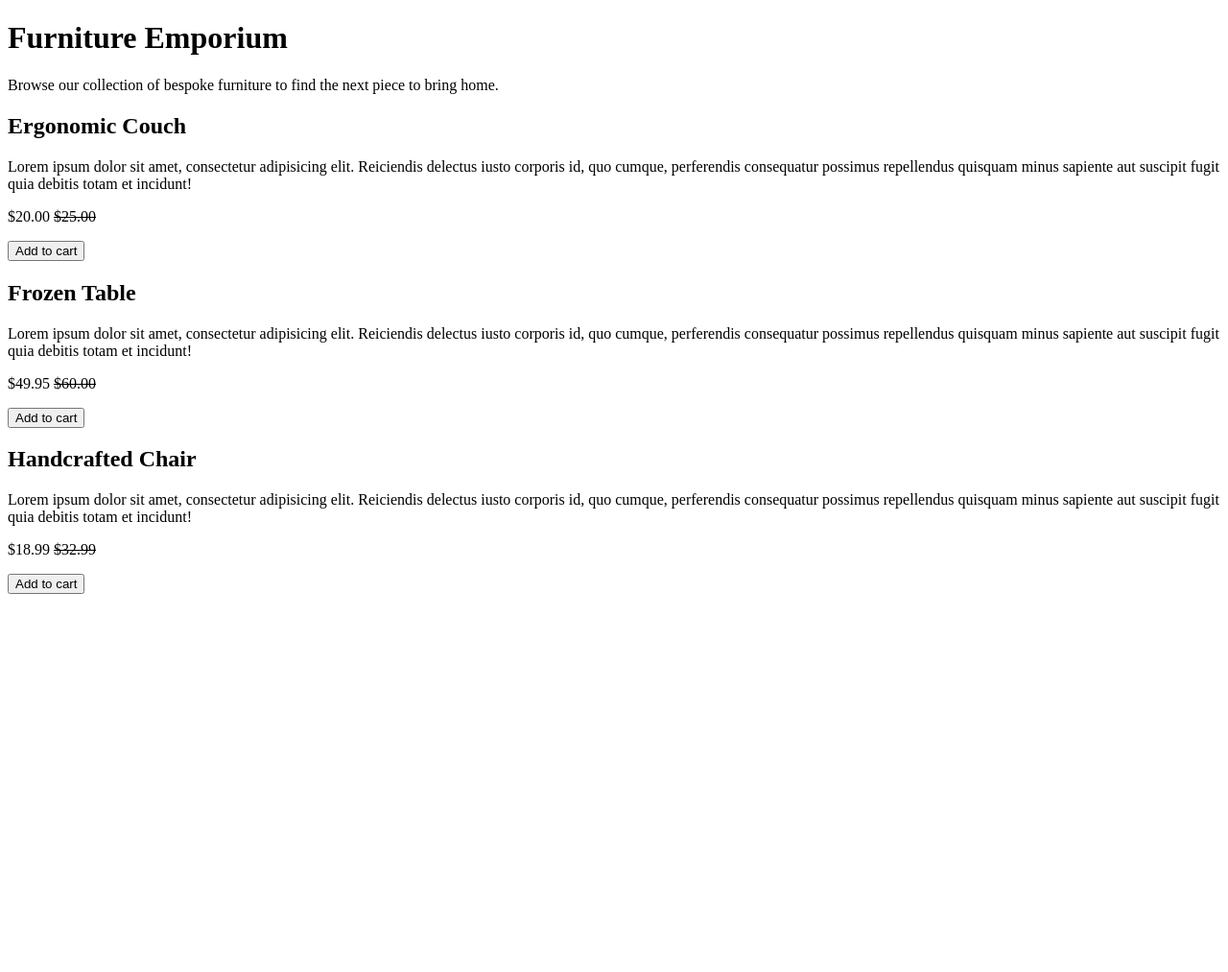
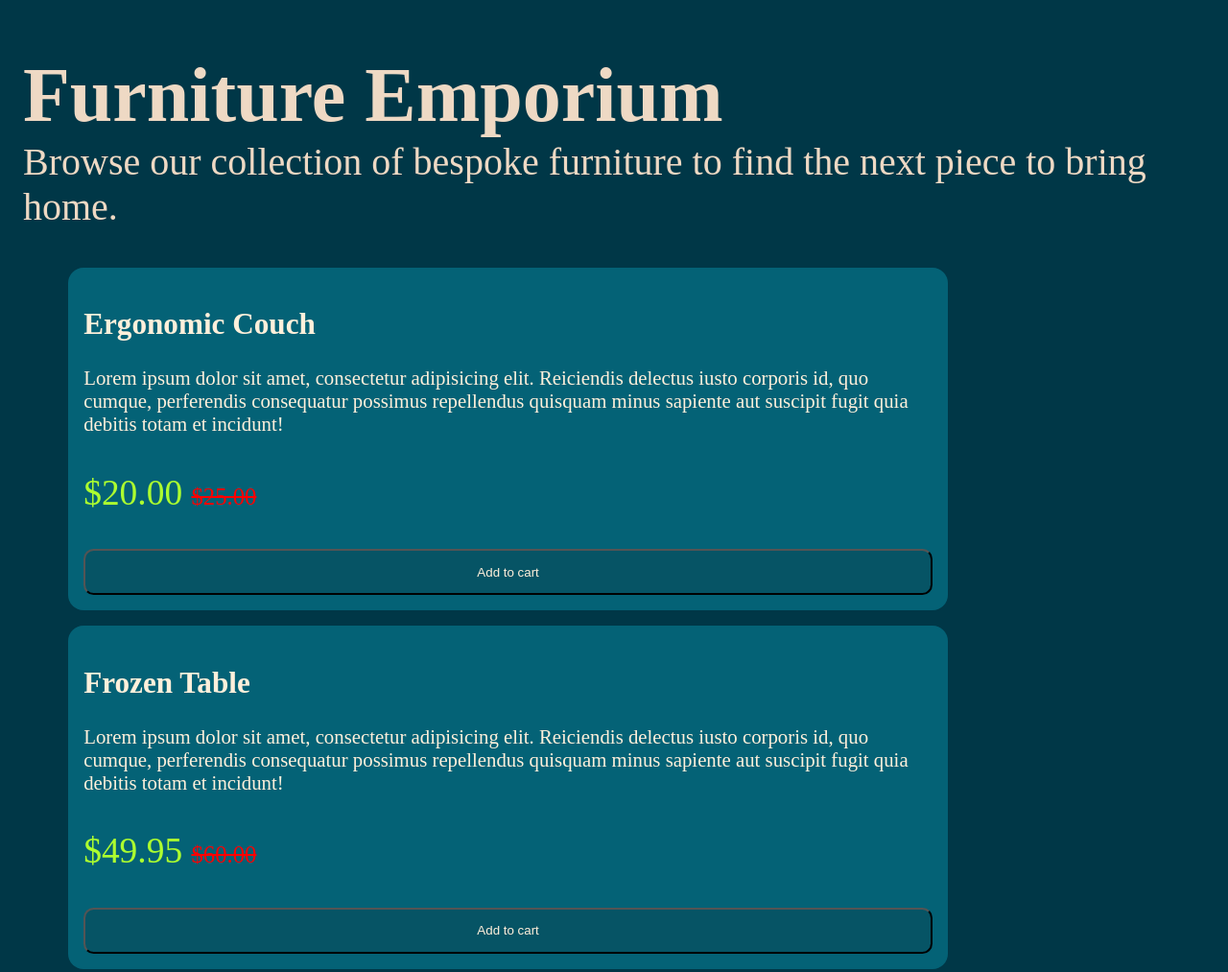
Before and after one commit to raven5211/fsa_furniture-emporium, a plain HTML site: page index.html in a window 1280 px wide. Shown: the top 1013 px of the page at 96% size. Before the commit the page ends 800 px from the top, so only its background shows below. Drawn offline with Linux system fonts and the light colour scheme.

Commit message:
finished assignment

```diff
--- a/index.css
+++ b/index.css
@@ -0,0 +1,51 @@
+html {
+  background-color: #003747;
+}
+
+header {
+  font-size: 250%;
+  margin: 1rem;
+  color: #eed9c4;
+}
+
+header h1 {
+  margin-bottom: 0;
+}
+
+header p {
+  margin-top: 0;
+}
+
+article {
+  background-color: #046276;
+  color: #fff0db;
+  margin-left: 5%;
+  width: 70%;
+  font-size: 130%;
+  padding: 1rem;
+  margin-bottom: 1rem;
+  border-radius: 1rem;
+}
+
+.priceTag {
+  color: greenyellow;
+  font-size: 180%;
+}
+
+.priceTag s {
+  color: red;
+  font-size: 66%;
+}
+
+button {
+  background-color: #065465;
+  color: #fff0db;
+  width: 100%;
+  height: 3rem;
+  border-radius: 0.66rem;
+}
+
+button:hover {
+  background-color: #003747;
+  color: white;
+}
--- a/index.html
+++ b/index.html
@@ -1,6 +1,7 @@
-<!DOCTYPE html>
+<!doctype html>
 <html lang="en">
   <head>
+    <link rel="stylesheet" href="index.css" />
     <title>Furniture Emporium</title>
   </head>
   <body>
@@ -20,7 +21,7 @@
           possimus repellendus quisquam minus sapiente aut suscipit fugit quia
           debitis totam et incidunt!
         </p>
-        <p>$20.00 <s>$25.00</s></p>
+        <p class="priceTag">$20.00 <s>$25.00</s></p>
         <button>Add to cart</button>
       </article>
       <article>
@@ -31,7 +32,7 @@
           possimus repellendus quisquam minus sapiente aut suscipit fugit quia
           debitis totam et incidunt!
         </p>
-        <p>$49.95 <s>$60.00</s></p>
+        <p class="priceTag">$49.95 <s>$60.00</s></p>
         <button>Add to cart</button>
       </article>
       <article>
@@ -42,7 +43,7 @@
           possimus repellendus quisquam minus sapiente aut suscipit fugit quia
           debitis totam et incidunt!
         </p>
-        <p>$18.99 <s>$32.99</s></p>
+        <p class="priceTag">$18.99 <s>$32.99</s></p>
         <button>Add to cart</button>
       </article>
     </main>
```
